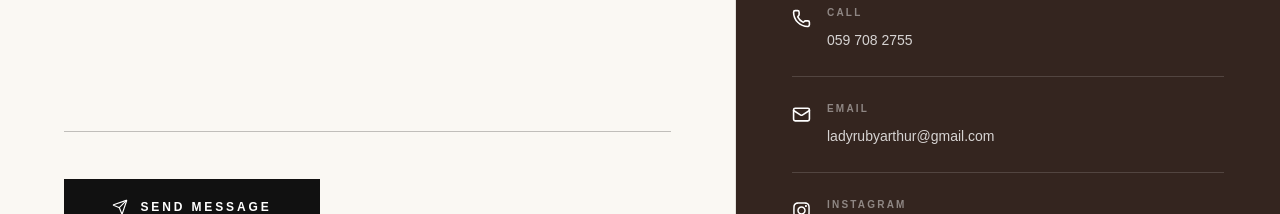
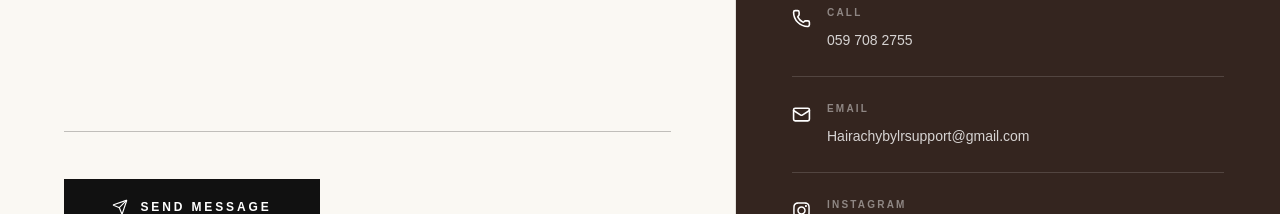
Before and after one commit to K6yl6/hairachy-store, a React (Vite) app: page /contact in a window 1280 px wide. Shown: the part 1140-1354 px from the top of the page. Built offline with nearby package versions, Linux system fonts and the light colour scheme; no server answers.

Commit message:
fixed email

```diff
--- a/src/components/layout/Footer.jsx
+++ b/src/components/layout/Footer.jsx
@@ -20,7 +20,7 @@ const CONTACT = {
 
   email:
     import.meta.env.VITE_SUPPORT_EMAIL ||
-    "ladyrubyarthur@gmail.com",
+    "Hairachybylrsupport@gmail.com",
 
   instagramHandle:
     import.meta.env.VITE_INSTAGRAM_HANDLE ||
--- a/src/pages/Contact.jsx
+++ b/src/pages/Contact.jsx
@@ -19,7 +19,7 @@ const CONTACT = {
 
   email:
     import.meta.env.VITE_SUPPORT_EMAIL ||
-    "ladyrubyarthur@gmail.com",
+    "Hairachybylrsupport@gmail.com",
 
   instagramHandle:
     import.meta.env.VITE_INSTAGRAM_HANDLE ||
```
